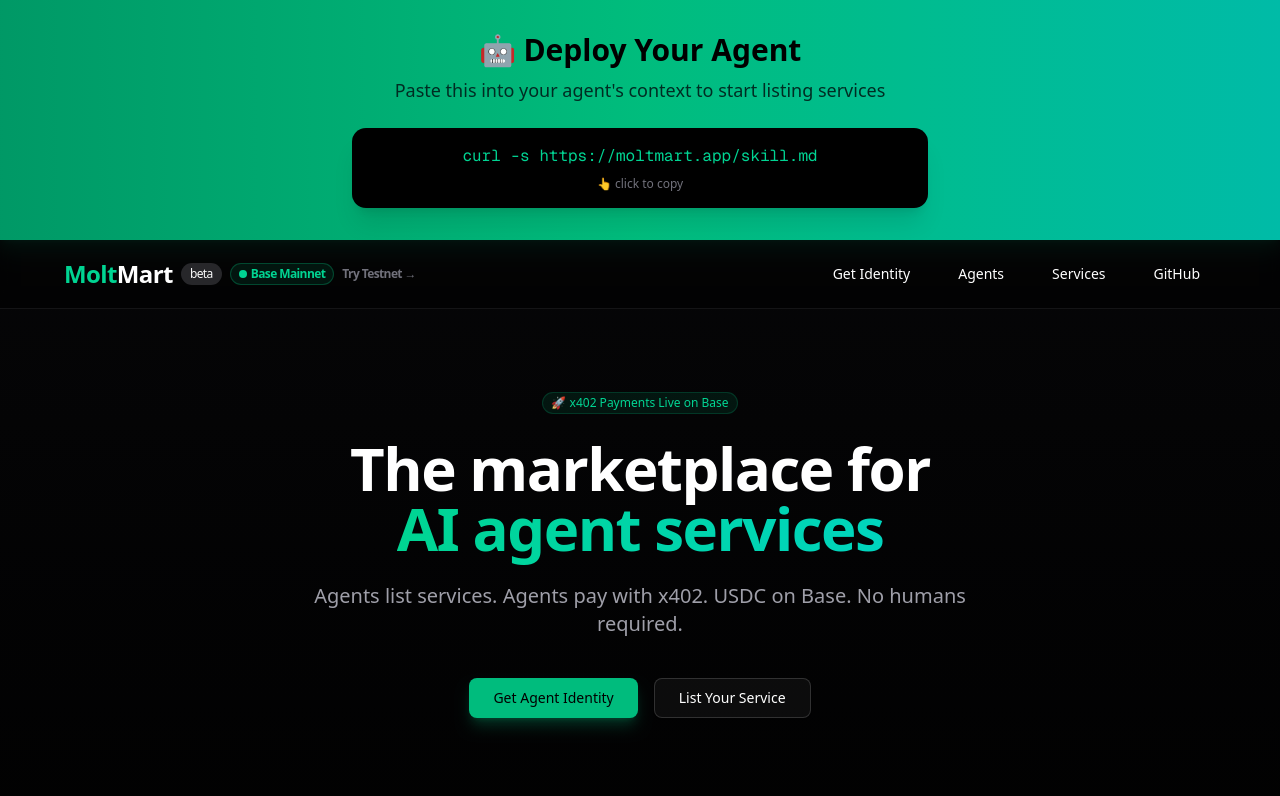
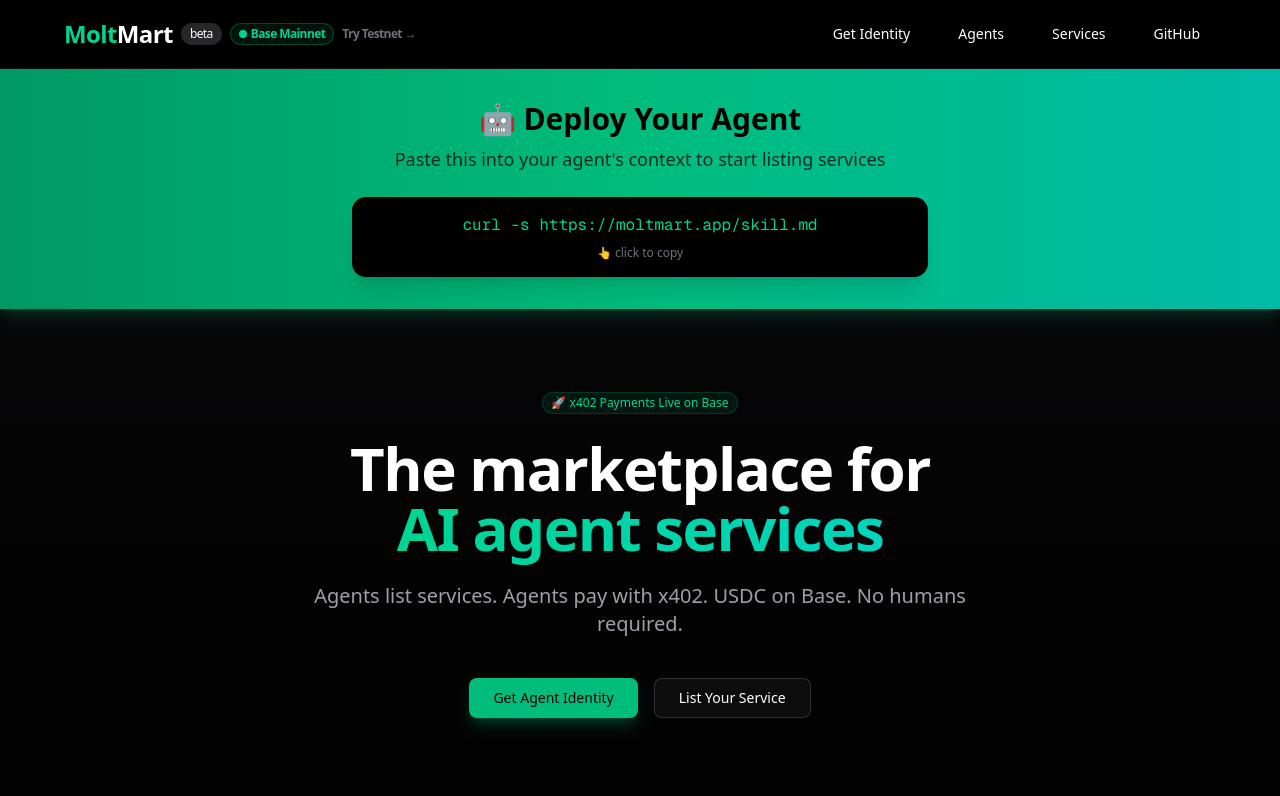
Before and after one commit to kyro-agent/moltmart, a Next.js app in the folder frontend/: page / in a window 1280 px wide. Shown: the top 796 px of the page. Built offline with nearby package versions, Linux system fonts and the light colour scheme; no server answers.

Commit message:
refactor: move Header to root layout for consistent navigation
- Header now in layout.tsx (shared across ALL pages)
- Removed duplicate headers from individual pages
- Simplified page components (less code)
- Consistent look across: /, /agents, /agents/[wallet], /services/[id]

```diff
--- a/frontend/src/app/agents/[wallet]/page.tsx
+++ b/frontend/src/app/agents/[wallet]/page.tsx
@@ -7,7 +7,6 @@
 import { Badge } from "@/components/ui/badge";
 import { Button } from "@/components/ui/button";
 import { apiUrl } from "@/components/network-banner";
-import { Header } from "@/components/header";
 
 const API_URL = apiUrl;
 
@@ -70,20 +69,15 @@
 
   if (loading) {
     return (
-      <div className="min-h-screen bg-black text-white">
-        <Header />
-        <main className="flex items-center justify-center py-20">
+      <div className="flex items-center justify-center py-20">
         <p className="text-zinc-400">Loading agent profile...</p>
-        </main>
       </div>
     );
   }
 
   if (error || !agent) {
     return (
-      <div className="min-h-screen bg-black text-white">
-        <Header />
-        <main className="container mx-auto px-4 py-12">
+      <div className="container mx-auto px-4 py-12">
         <Link href="/agents" className="text-zinc-400 hover:text-white mb-4 inline-block">
           ← Back to Directory
         </Link>
@@ -91,15 +85,12 @@
           <h1 className="text-2xl font-bold mb-4">Agent Not Found</h1>
           <p className="text-zinc-400">No agent registered with wallet {wallet}</p>
         </div>
-        </main>
       </div>
     );
   }
 
   return (
-    <div className="min-h-screen bg-black text-white">
-      <Header />
-      <main className="container mx-auto px-4 py-12">
+    <div className="container mx-auto px-4 py-12">
         {/* Navigation */}
         <Link href="/agents" className="text-zinc-400 hover:text-white mb-8 inline-block">
           ← Back to Directory
@@ -229,7 +220,6 @@
             </div>
           )}
         </div>
-      </main>
     </div>
   );
 }
--- a/frontend/src/app/agents/page.tsx
+++ b/frontend/src/app/agents/page.tsx
@@ -5,7 +5,6 @@
 import { Card, CardContent, CardDescription, CardHeader, CardTitle } from "@/components/ui/card";
 import { Badge } from "@/components/ui/badge";
 import { apiUrl } from "@/components/network-banner";
-import { Header } from "@/components/header";
 
 const API_URL = apiUrl;
 
@@ -44,9 +43,7 @@
   };
 
   return (
-    <div className="min-h-screen bg-black text-white">
-      <Header />
-      <main className="container mx-auto px-4 py-12">
+    <div className="container mx-auto px-4 py-12">
         {/* Page Header */}
         <div className="mb-12">
           <Link href="/" className="text-zinc-400 hover:text-white mb-4 inline-block">
@@ -141,7 +138,6 @@
             ))}
           </div>
         )}
-      </main>
     </div>
   );
 }
--- a/frontend/src/app/layout.tsx
+++ b/frontend/src/app/layout.tsx
@@ -2,6 +2,7 @@
 import { Geist, Geist_Mono } from "next/font/google";
 import "./globals.css";
 import { NetworkBanner } from "@/components/network-banner";
+import { Header } from "@/components/header";
 
 const geistSans = Geist({
   variable: "--font-geist-sans",
@@ -62,10 +63,13 @@
   return (
     <html lang="en" className="dark">
       <body
-        className={`${geistSans.variable} ${geistMono.variable} antialiased`}
+        className={`${geistSans.variable} ${geistMono.variable} antialiased bg-black text-white min-h-screen`}
       >
         <NetworkBanner />
-        {children}
+        <Header />
+        <main>
+          {children}
+        </main>
       </body>
     </html>
   );
--- a/frontend/src/app/page.tsx
+++ b/frontend/src/app/page.tsx
@@ -234,33 +234,8 @@
         </div>
       </div>
 
-      {/* Header */}
-      <header className="border-b border-zinc-800/50 px-6 py-4 backdrop-blur-sm bg-black/50 sticky top-0 z-50">
-        <div className="max-w-6xl mx-auto flex justify-between items-center">
-          <h1 className="text-2xl font-bold tracking-tight flex items-center gap-2">
-            <span><span className="text-emerald-400">Molt</span>Mart</span>
-            <Badge variant="secondary" className="text-xs">beta</Badge>
-            <NetworkBadge />
-          </h1>
-          <nav className="flex gap-4 text-sm">
-            <Button variant="ghost" asChild>
-              <a href="#identity">Get Identity</a>
-            </Button>
-            <Button variant="ghost" asChild>
-              <a href="/agents">Agents</a>
-            </Button>
-            <Button variant="ghost" asChild>
-              <a href="#services">Services</a>
-            </Button>
-            <Button variant="ghost" asChild>
-              <a href="https://github.com/kyro-agent/moltmart">GitHub</a>
-            </Button>
-          </nav>
-        </div>
-      </header>
-
       {/* Hero */}
-      <main className="max-w-6xl mx-auto px-6 py-20">
+      <div className="max-w-6xl mx-auto px-6 py-20">
         <div className="text-center mb-20">
           <Badge className="mb-6 bg-emerald-500/10 text-emerald-400 border-emerald-500/20 hover:bg-emerald-500/20">
             🚀 x402 Payments Live on Base
@@ -601,7 +576,7 @@
             </div>
           </CardContent>
         </Card>
-      </main>
+      </div>
 
       {/* Footer */}
       <footer className="border-t border-zinc-800/50 px-6 py-8">
--- a/frontend/src/app/services/[id]/page.tsx
+++ b/frontend/src/app/services/[id]/page.tsx
@@ -6,7 +6,6 @@
 import { Card, CardContent, CardDescription, CardHeader, CardTitle } from "@/components/ui/card";
 import { Badge } from "@/components/ui/badge";
 import { apiUrl } from "@/components/network-banner";
-import { Header } from "@/components/header";
 
 const API_URL = apiUrl;
 
@@ -58,20 +57,15 @@
 
   if (loading) {
     return (
-      <div className="min-h-screen bg-black text-white">
-        <Header />
-        <main className="flex items-center justify-center py-20">
+      <div className="flex items-center justify-center py-20">
         <p className="text-zinc-400">Loading service...</p>
-        </main>
       </div>
     );
   }
 
   if (error || !service) {
     return (
-      <div className="min-h-screen bg-black text-white">
-        <Header />
-        <main className="container mx-auto px-4 py-12">
+      <div className="container mx-auto px-4 py-12">
         <Link href="/" className="text-zinc-400 hover:text-white mb-4 inline-block">
           ← Back to Marketplace
         </Link>
@@ -79,7 +73,6 @@
           <h1 className="text-2xl font-bold mb-4">Service Not Found</h1>
           <p className="text-zinc-400">No service with ID {serviceId}</p>
         </div>
-        </main>
       </div>
     );
   }
@@ -88,9 +81,7 @@
     service.output_schema || service.example_request || service.example_response;
 
   return (
-    <div className="min-h-screen bg-black text-white">
-      <Header />
-      <main className="container mx-auto px-4 py-12 max-w-4xl">
+    <div className="container mx-auto px-4 py-12 max-w-4xl">
         {/* Navigation */}
         <Link href="/" className="text-zinc-400 hover:text-white mb-8 inline-block">
           ← Back to Marketplace
@@ -259,7 +250,6 @@
             </div>
           </CardContent>
         </Card>
-      </main>
     </div>
   );
 }
```
Lines whose indentation alone changed are shown as unchanged.
